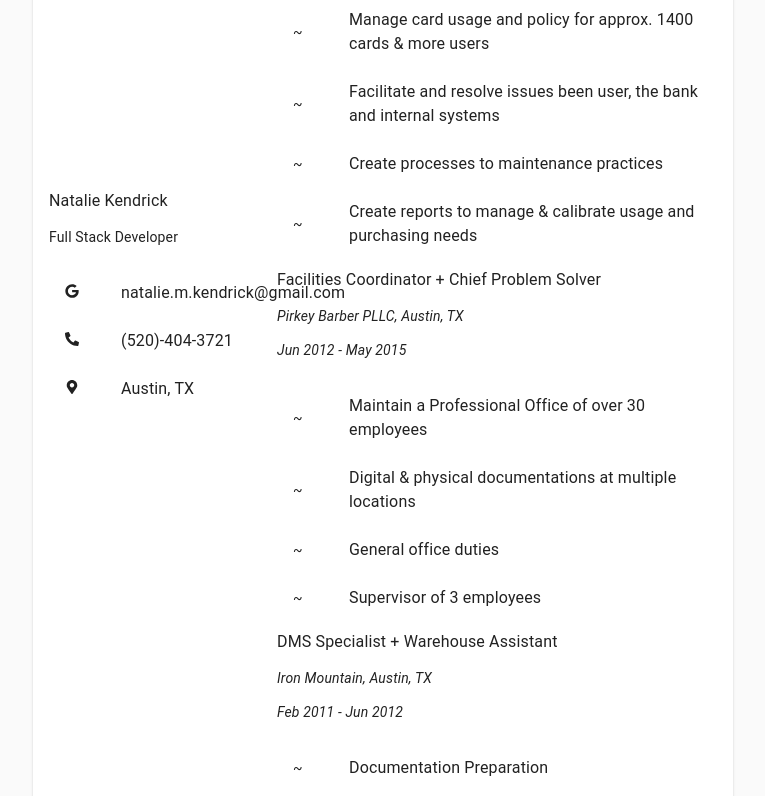
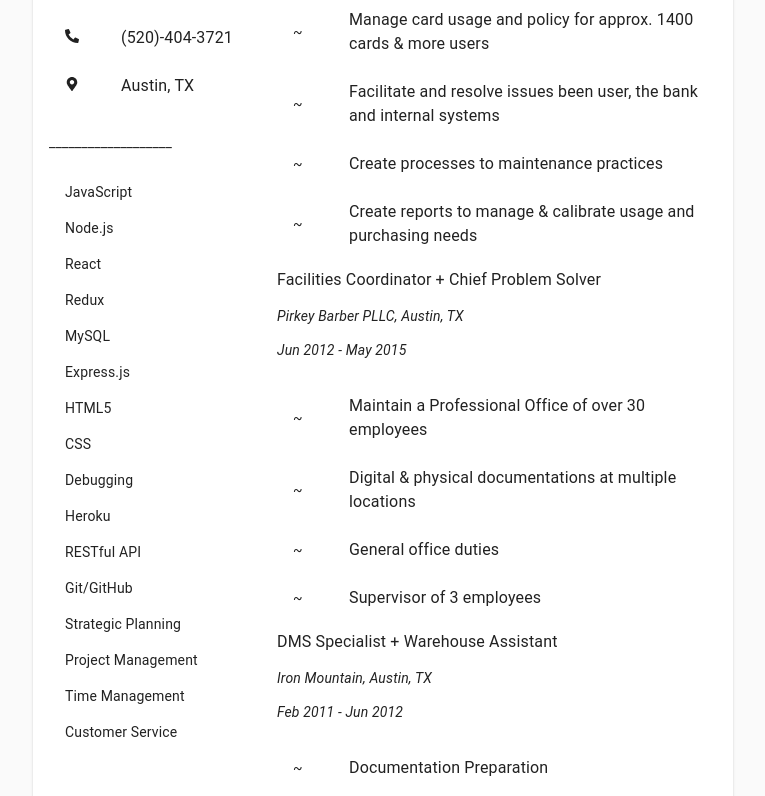
Before and after one commit to listenToRipley/nataliekendrick, a React (Create React App) app: page /resume in a window 1280 px wide. Shown: the part 424-1220 px from the top of the page, without its empty margins (257-1022 px from the left). Built offline with nearby package versions, Linux system fonts and the light colour scheme.

Commit message:
added items

```diff
--- a/src/Components/Resume.js
+++ b/src/Components/Resume.js
@@ -46,7 +46,7 @@ const Resume = () => {
           item xs={4}>
             <Typography>Natalie Kendrick</Typography>
             <p>Full Stack Developer</p>
-
+            <p>___________________</p>
             <List>
               <ListItem>
                <ListItemAvatar>
@@ -74,6 +74,25 @@ const Resume = () => {
                Austin, TX
                </ListItemText>
               </ListItem>
+            </List>
+            <p>___________________</p>
+            <List>
+            <ListItem>JavaScript </ListItem>
+            <ListItem>Node.js </ListItem>
+            <ListItem>React</ListItem>
+            <ListItem>Redux</ListItem>
+            <ListItem>MySQL</ListItem>
+            <ListItem>Express.js </ListItem>
+            <ListItem>HTML5</ListItem>
+            <ListItem>CSS </ListItem>
+            <ListItem>Debugging</ListItem>
+            <ListItem>Heroku</ListItem>
+            <ListItem>RESTful API</ListItem>
+            <ListItem>Git/GitHub </ListItem>
+            <ListItem>Strategic Planning </ListItem>
+            <ListItem>Project Management</ListItem>
+            <ListItem>Time Management</ListItem>
+            <ListItem>Customer Service</ListItem>
             </List>
 
           </Grid>
```
